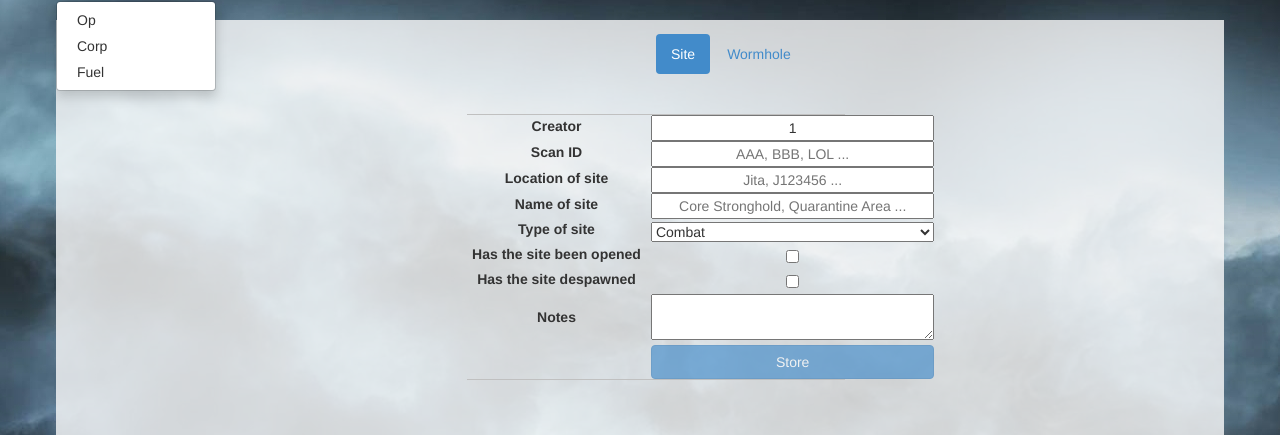
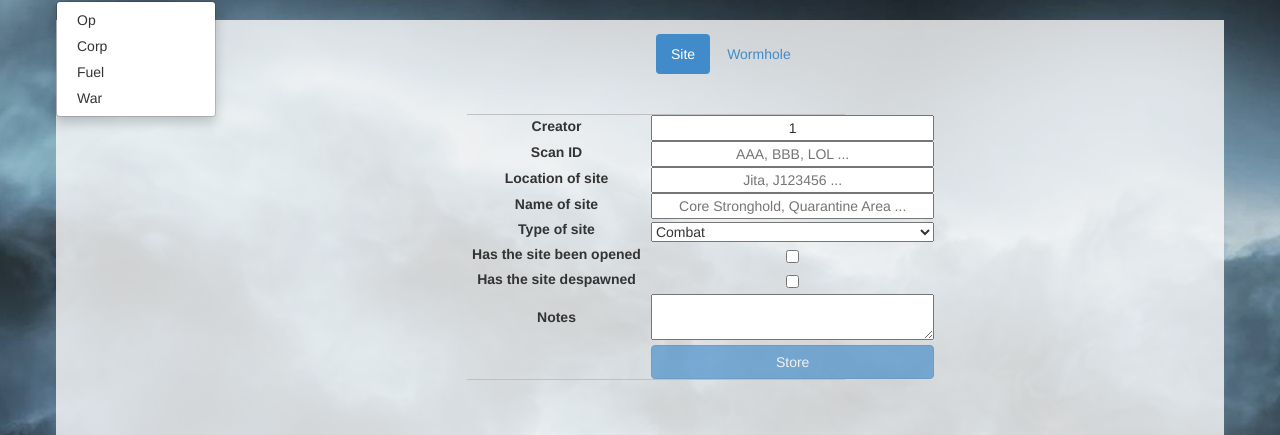
Before and after one commit to Celeo/EveTrackers, a Flask app: page /add in a window 1280 px wide, after a click on "Site Tracker". Shown: the part 52-487 px from the top of the page. Run offline with Flask 2, Linux system fonts and the light colour scheme; the visitor is signed in with stand-in values (Sample User, id 1); data comes from the database, SQL or seed files in the repository; some libraries are stand-ins or nearby versions.

Commit message:
Adding wartracker navbar references

```diff
--- a/trackers/templates/corp/base.html
+++ b/trackers/templates/corp/base.html
@@ -32,6 +32,7 @@
                 <li><a href="{{ url_for('site_tracker.index') }}">Site</a></li>
                 <li><a href="{{ url_for('op_tracker.index') }}">Op</a></li>
                 <li><a href="{{ url_for('fuel_tracker.index') }}">Fuel</a></li>
+                <li><a href="{{ url_for('war_tracker.index') }}">War</a></li>
             </ul>
         </div>
         <div class="collapse navbar-collapse">
--- a/trackers/templates/fuel/base.html
+++ b/trackers/templates/fuel/base.html
@@ -32,6 +32,7 @@
                 <li><a href="{{ url_for('site_tracker.index') }}">Site</a></li>
                 <li><a href="{{ url_for('op_tracker.index') }}">Op</a></li>
                 <li><a href="{{ url_for('corp_tracker.index') }}">Corp</a></li>
+                <li><a href="{{ url_for('war_tracker.index') }}">War</a></li>
             </ul>
         </div>
         <div class="collapse navbar-collapse">
--- a/trackers/templates/op/base.html
+++ b/trackers/templates/op/base.html
@@ -32,6 +32,7 @@
                 <li><a href="{{ url_for('site_tracker.index') }}">Site</a></li>
                 <li><a href="{{ url_for('corp_tracker.index') }}">Corp</a></li>
                 <li><a href="{{ url_for('fuel_tracker.index') }}">Fuel</a></li>
+                <li><a href="{{ url_for('war_tracker.index') }}">War</a></li>
             </ul>
         </div>
         <div class="collapse navbar-collapse">
--- a/trackers/templates/site/base.html
+++ b/trackers/templates/site/base.html
@@ -73,6 +73,7 @@
                 <li><a href="{{ url_for('op_tracker.index') }}">Op</a></li>
                 <li><a href="{{ url_for('corp_tracker.index') }}">Corp</a></li>
                 <li><a href="{{ url_for('fuel_tracker.index') }}">Fuel</a></li>
+                <li><a href="{{ url_for('war_tracker.index') }}">War</a></li>
             </ul>
         </div>
         <div class="collapse navbar-collapse" id="bs-example-navbar-collapse-1">
--- a/trackers/templates/war/base.html
+++ b/trackers/templates/war/base.html
@@ -32,6 +32,7 @@
                 <li><a href="{{ url_for('site_tracker.index') }}">Site</a></li>
                 <li><a href="{{ url_for('op_tracker.index') }}">Op</a></li>
                 <li><a href="{{ url_for('corp_tracker.index') }}">Corp</a></li>
+                <li><a href="{{ url_for('fuel_tracker.index') }}">Fuel</a></li>
             </ul>
         </div>
         <div class="collapse navbar-collapse">
```
